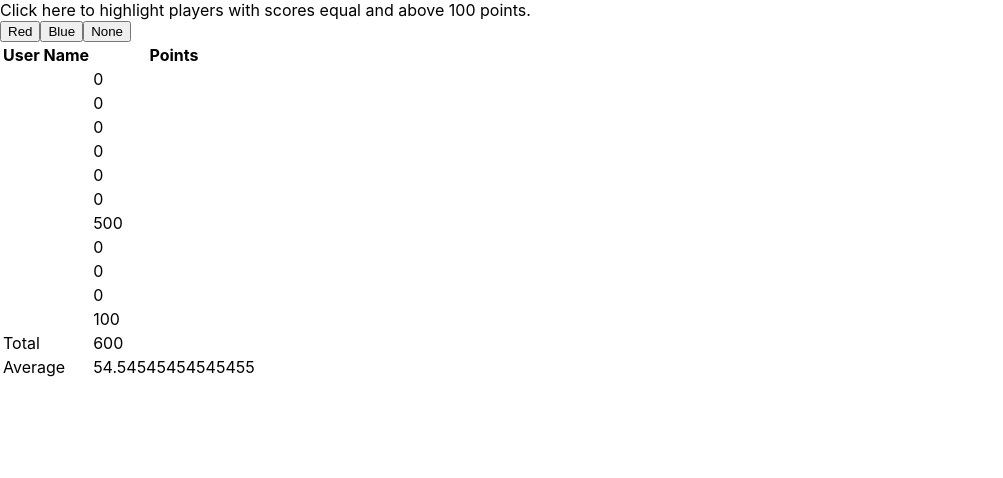
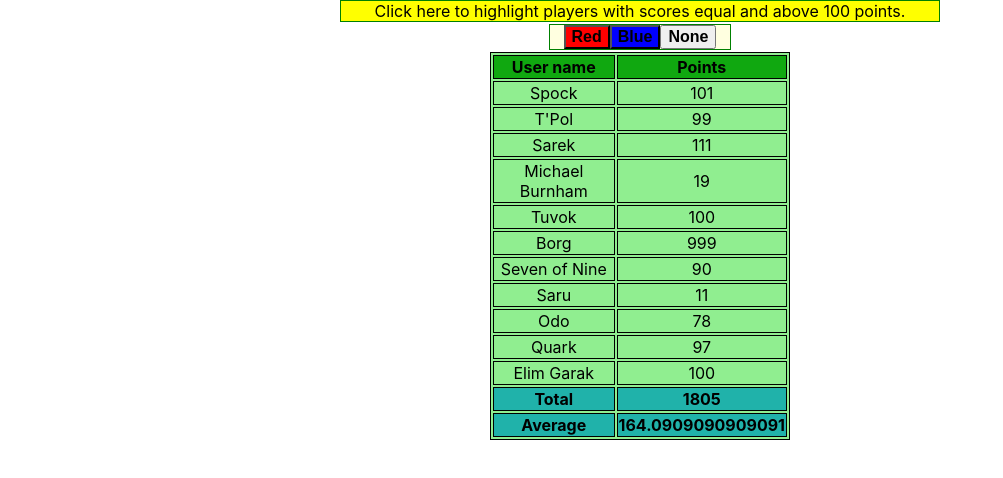
Before and after one commit to piotr-andrzej-bochenek/iSA-React-my-homeworks, a React (Create React App) app in the folder zadanie_08/my-app/: page / in a window 1280 px wide. Shown: the top 478 px of the page, without its empty margins (0-1003 px from the left). Built offline with nearby package versions, Linux system fonts and the light colour scheme.

Commit message:
syntax, data, display and css improvements

```diff
--- a/zadanie_08/my-app/src/App.css
+++ b/zadanie_08/my-app/src/App.css
@@ -1,38 +1,43 @@
 .App {
   text-align: center;
+  max-width: 600px;
+  margin: auto;
 }
 
-.App-logo {
-  height: 40vmin;
-  pointer-events: none;
+.App__header {
+  background-color: yellow;
+  margin-bottom: 2px;
+  border: 1px solid green;
 }
 
-@media (prefers-reduced-motion: no-preference) {
-  .App-logo {
-    animation: App-logo-spin infinite 20s linear;
-  }
+.App__buttons {
+  width: 30%;
+  background-color: lightyellow;
+  margin: auto;
+  margin-bottom: 2px;
+  border: 1px solid green;
 }
 
-.App-header {
-  background-color: #282c34;
-  min-height: 100vh;
-  display: flex;
-  flex-direction: column;
-  align-items: center;
-  justify-content: center;
-  font-size: calc(10px + 2vmin);
-  color: white;
+.App__table {
+  margin: auto;
+  width: 50%;
+  background-color: lightgreen;
 }
 
-.App-link {
-  color: #61dafb;
+table, th, td {
+  border: 1px solid black;
+  text-align: center;
+}
+thead {
+  background-color: rgb(16, 168, 16);
 }
 
-@keyframes App-logo-spin {
-  from {
-    transform: rotate(0deg);
-  }
-  to {
-    transform: rotate(360deg);
-  }
+tfoot {
+  background-color: lightseagreen;
+  font-weight: bold;
 }
+
+button {
+  font-size: 1rem;
+  font-weight: bold;
+}
--- a/zadanie_08/my-app/src/App.js
+++ b/zadanie_08/my-app/src/App.js
@@ -11,42 +11,50 @@ class RenderPlayersTable extends React.Component {
   constructor(props) {
     super(props);
     this.state = {
-      highlightingColor: "",
+      highlightingColor: '',
       backgroundColorChanged: false,
     };
   }
 
   render() {
     return (
-      <div>
-        <div>Click here to highlight players with scores equal and above 100 points.</div>
-        <button onClick={() => this.setState({
-                        highlightingColor: "red",
+      <div className='App'>
+        <div className='App__header'>
+          Click here to highlight players with scores equal and above 100 points.
+        </div>
+        <div className='App__buttons'>
+          <button
+            style = {{backgroundColor: 'red'}}
+            onClick = {() => this.setState({
+                    highlightingColor: 'red',
                     backgroundColorChanged: true,
           })}>
             Red
           </button>
 
-        <button onClick={() => this.setState({
-                        highlightingColor: "blue",
+          <button
+            style = {{backgroundColor: 'blue'}}
+            onClick = {() => this.setState({
+                    highlightingColor: 'blue',
                     backgroundColorChanged: true,
           })}>
             Blue
           </button>
 
-        <button onClick={() => this.setState({
+          <button onClick = {() => this.setState({
                     highlightingColor: "",
                     backgroundColorChanged: false,
           })}>
             None
           </button>
+        </div>
 
-        <table>
+        <table className='App__table'>
 
-          <thead>
+          <thead >
             <tr>
-              <th>User Name</th>
-              <th>Points</th>
+              <th> User name </th>
+              <th> Points </th>
             </tr>
           </thead>
 
@@ -55,21 +63,21 @@ class RenderPlayersTable extends React.Component {
               players.map((player, index) => {
               if (player.points < 100) {
                 return (
-                  <tr key={index}>
-                    <td>{player.userName}</td>
-                    <td>{player.points}</td>
+                  <tr key = {index}>
+                    <td> {player.userName} </td>
+                    <td> {player.points} </td>
                   </tr>
                   )} else {
                   return (
                     <tr
                       style={{
-                        background: `${this.state.highlightingColor}`,
+                        backgroundColor: `${this.state.highlightingColor}`,
                         color: this.state.backgroundColorChanged ? 'white' : '',
                       }}
-                      key={index}
+                      key = {index}
                     >
-                      <td>{player.userName}</td>
-                      <td>{player.points}</td>
+                      <td> {player.userName} </td>
+                      <td> {player.points} </td>
                     </tr>
                   )};
               })
@@ -78,13 +86,12 @@ class RenderPlayersTable extends React.Component {
 
           <tfoot>
             <tr>
-              <td>Total</td>
-              <td>{pointsTotal}
-              </td>
+              <td> Total </td>
+              <td> {pointsTotal} </td>
             </tr>
             <tr>
               <td>Average</td>
-              <td>{pointsTotal/players.length}</td>
+              <td> {pointsTotal / players.length} </td>
             </tr>
 
           </tfoot>
--- a/zadanie_08/my-app/src/players.json
+++ b/zadanie_08/my-app/src/players.json
@@ -1,13 +1,13 @@
 [
-    {"userName":"","points":0},
-    {"userName":"","points":0},
-    {"userName":"","points":0},
-    {"userName":"","points":0},
-    {"userName":"","points":0},
-    {"userName":"","points":0},
-    {"userName":"","points":500},
-    {"userName":"","points":0},
-    {"userName":"","points":0},
-    {"userName":"","points":0},
-    {"userName":"","points":100}
+    {"userName":"Spock","points":101},
+    {"userName":"T'Pol","points":99},
+    {"userName":"Sarek","points":111},
+    {"userName":"Michael Burnham","points":19},
+    {"userName":"Tuvok","points":100},
+    {"userName":"Borg","points":999},
+    {"userName":"Seven of Nine","points":90},
+    {"userName":"Saru","points":11},
+    {"userName":"Odo","points":78},
+    {"userName":"Quark","points":97},
+    {"userName":"Elim Garak","points":100}
 ]
```
Lines whose indentation alone changed are shown as unchanged.
